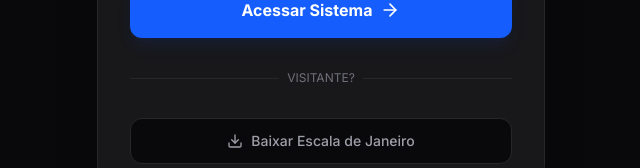
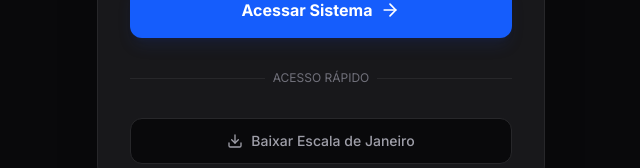
Before and after one commit to j0t4pee/projeto, a Next.js app: page /login in a window 1280 px wide. Shown: the part 533-701 px from the top of the page, without its empty margins (319-959 px from the left). Built offline with nearby package versions, Linux system fonts and the light colour scheme.

Commit message:
Versao corrigida

```diff
--- a/app/login/page.tsx
+++ b/app/login/page.tsx
@@ -334,7 +334,7 @@ export default function LoginPage() {
                   <div className="w-full border-t border-zinc-800"></div>
               </div>
               <div className="relative flex justify-center text-xs uppercase">
-                  <span className="bg-zinc-900 px-2 text-zinc-500">Visitante?</span>
+                  <span className="bg-zinc-900 px-2 text-zinc-500">ACESSO RÁPIDO</span>
               </div>
           </div>
 
```
